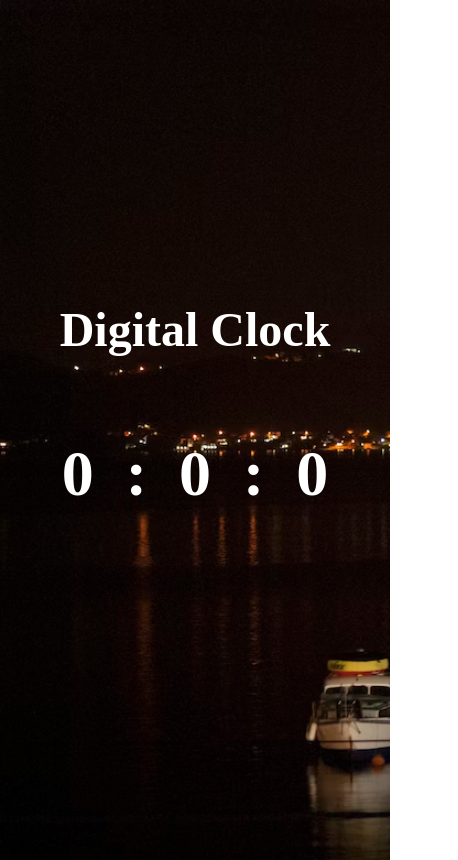
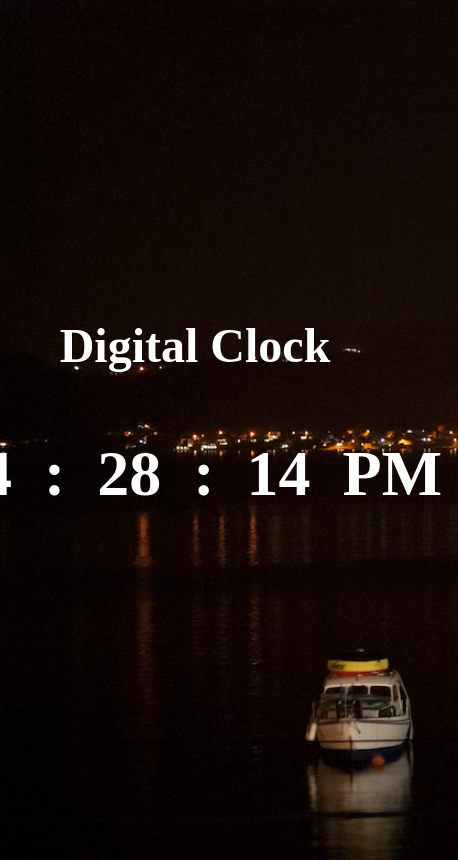
Before and after one commit to md-fuad-hasan/digital-clock, a plain HTML site: page index.html in a window 390 px wide. Shown: the whole page, 458 px wide, since content can reach past the window. Drawn offline with Linux system fonts and the light colour scheme.

Commit message:
Functionality added but not responsive

```diff
--- a/css/style.css
+++ b/css/style.css
@@ -14,6 +14,7 @@ body{
     align-items: center;
     justify-content: center;
     height: 100vh;
+    text-align: center;
 }
 h1{
     font-size: 3rem;
@@ -24,7 +25,7 @@ h1{
 }
 
 .time{
-    padding: 1rem;
+    padding: 0 1rem;
     font-size: 4rem;
     font-weight: bolder;
 }
--- a/index.html
+++ b/index.html
@@ -17,7 +17,7 @@
                 <p class="time" >:</p>
             </div>
             <div class="time-conteiner">
-                <p class="time" id="minutrs">0</p>
+                <p class="time" id="minutes">0</p>
             </div>
             <div class="time-conteiner">
                 <p class="time" >:</p>
@@ -25,7 +25,12 @@
             <div class="time-conteiner">
                 <p class="time" id="seconds">0</p>
             </div>
+            <div class="time-conteiner">
+                <p class="time" id="amorpm"></p>
+            </div>
         </div>
     </div>
+
+    <script src="./js/script.js"></script>
 </body>
 </html>
--- a/js/script.js
+++ b/js/script.js
@@ -0,0 +1,32 @@
+const hours = document.getElementById('hours');
+const minutes = document.getElementById('minutes');
+const seconds = document.getElementById('seconds');
+const amorpm = document.getElementById('amorpm');
+function timeFormatting(date){
+    if(date<10){
+        date = `0${date}`;
+    }
+    return date;
+}
+
+function Clock(){
+    const date = new Date();
+    let hour = date.getHours();
+    const minute = timeFormatting(date.getMinutes());
+    const second = timeFormatting(date.getSeconds());
+    let am='AM';
+    if(hour>12){
+        hour = hour-12;
+        am = "PM";
+    }else{
+        am = 'AM';
+    }
+    hour = timeFormatting(hour);
+
+    hours.innerHTML = hour;
+    minutes.innerHTML = minute;
+    seconds.innerHTML = second;
+    amorpm.innerHTML = am;
+}
+
+setInterval(Clock,1000);
```
